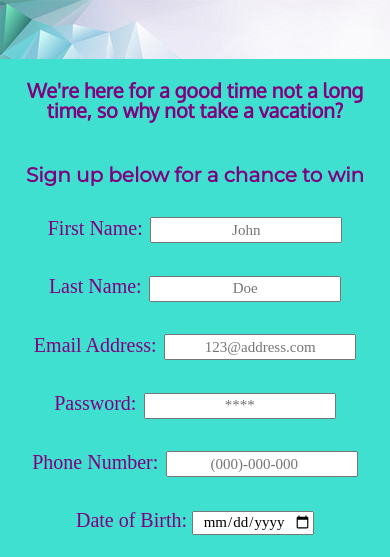
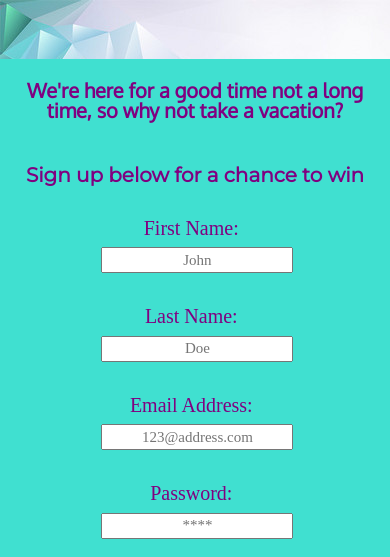
Before and after one commit to nealshah1/Project1, a plain HTML site: page index.html in a window 390 px wide. Shown: the top 557 px of the page. Drawn offline with Linux system fonts and the light colour scheme.

Commit message:
messing with the media queries
made the mobile changes

```diff
--- a/Css/Style.css
+++ b/Css/Style.css
@@ -80,7 +80,9 @@ input{
   input{
     text-align: center;
     float: none;
-    margin: 0;
+    margin-left: 25%;
+    display: inline-block;
+
   }
   form{
     text-align: center;
@@ -94,6 +96,12 @@ input{
     background-color: white;
     margin-left: 50%;
   }
+  label{
+    float: none;
+    display: inline-block;
+    margin-right: 2%;
+
+  }
 }
 /*Display 6 to a row for large displays (like medium tablets and up) */
 @media screen and (min-width: 768px) {
```
